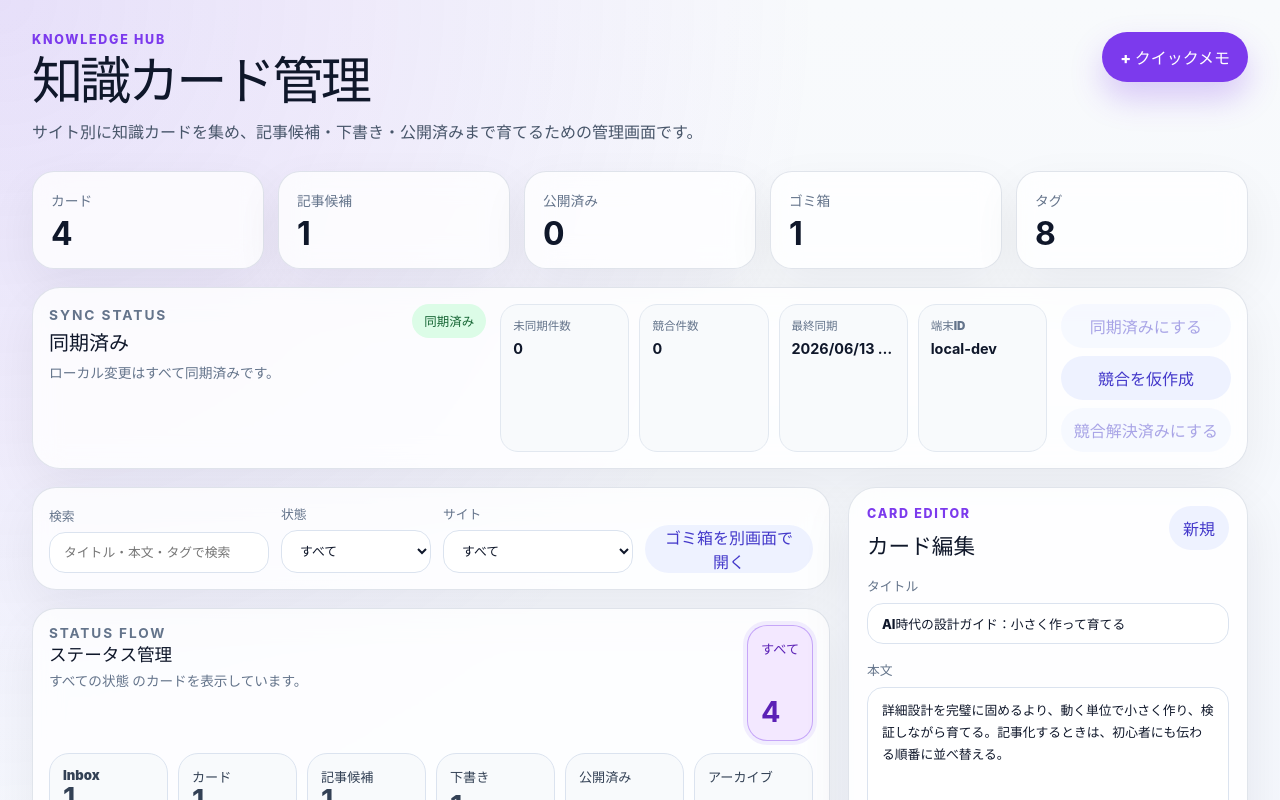
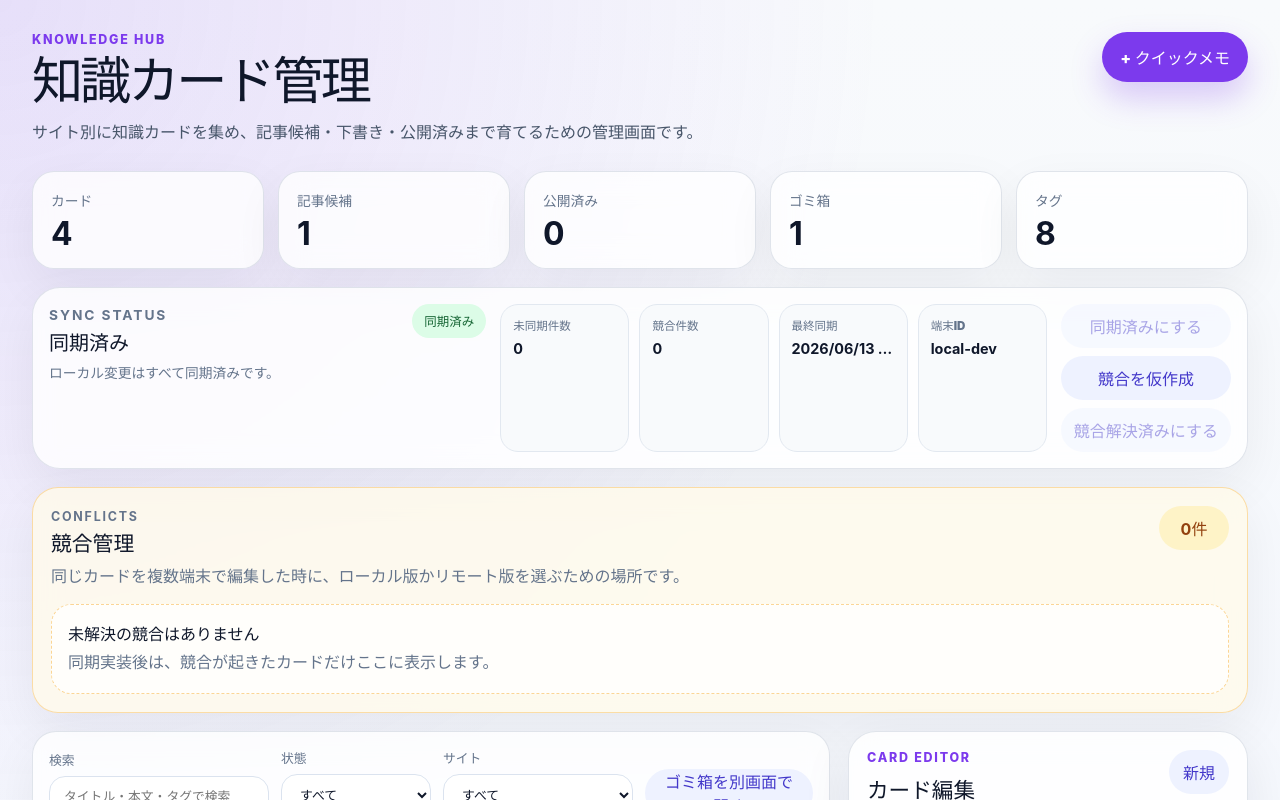
Before and after one commit to yuki6868/knowledge-hub, a React (Vite) app in the folder frontend/: page / in a window 1280 px wide. Shown: the top 800 px of the page. Built offline with nearby package versions, Linux system fonts and the light colour scheme.

Commit message:
feat: 競合管理

```diff
--- a/frontend/src/App.css
+++ b/frontend/src/App.css
@@ -1113,3 +1113,185 @@
   cursor: pointer;
   font-weight: 900;
 }
+
+.conflict-panel {
+  max-width: 1320px;
+  margin: 0 auto 18px;
+  padding: 18px;
+  border: 1px solid rgba(245, 158, 11, 0.32);
+  border-radius: 26px;
+  background: rgba(255, 251, 235, 0.82);
+  box-shadow: 0 18px 50px rgba(15, 23, 42, 0.06);
+  backdrop-filter: blur(14px);
+}
+
+.conflict-panel-header {
+  display: flex;
+  align-items: flex-start;
+  justify-content: space-between;
+  gap: 16px;
+  margin-bottom: 14px;
+}
+
+.conflict-panel-header h2 {
+  margin: 0 0 6px;
+  font-size: 1.3rem;
+}
+
+.conflict-panel-header p,
+.conflict-empty p {
+  margin: 0;
+  color: #64748b;
+  font-weight: 700;
+  line-height: 1.7;
+}
+
+.conflict-panel-header > strong {
+  flex: 0 0 auto;
+  min-width: 70px;
+  padding: 10px 14px;
+  border-radius: 999px;
+  color: #92400e;
+  background: #fef3c7;
+  text-align: center;
+}
+
+.conflict-empty {
+  padding: 16px;
+  border: 1px dashed rgba(245, 158, 11, 0.42);
+  border-radius: 20px;
+  background: rgba(255, 255, 255, 0.72);
+}
+
+.conflict-empty strong {
+  display: block;
+  margin-bottom: 4px;
+}
+
+.conflict-layout {
+  display: grid;
+  grid-template-columns: 260px minmax(0, 1fr);
+  gap: 14px;
+}
+
+.conflict-list {
+  display: flex;
+  flex-direction: column;
+  gap: 10px;
+}
+
+.conflict-list-item {
+  border: 1px solid rgba(245, 158, 11, 0.28);
+  border-radius: 18px;
+  padding: 12px;
+  color: #0f172a;
+  background: rgba(255, 255, 255, 0.72);
+  cursor: pointer;
+  text-align: left;
+}
+
+.conflict-list-item.active {
+  border-color: #f59e0b;
+  background: #fffbeb;
+  box-shadow: 0 14px 28px rgba(245, 158, 11, 0.14);
+}
+
+.conflict-list-item span,
+.conflict-list-item small {
+  display: block;
+}
+
+.conflict-list-item span {
+  margin-bottom: 5px;
+  font-weight: 900;
+}
+
+.conflict-list-item small {
+  color: #64748b;
+  font-weight: 700;
+}
+
+.conflict-detail {
+  min-width: 0;
+}
+
+.conflict-target-card {
+  display: flex;
+  align-items: center;
+  gap: 10px;
+  margin-bottom: 12px;
+  color: #64748b;
+  font-weight: 800;
+}
+
+.conflict-target-card strong {
+  color: #0f172a;
+}
+
+.conflict-compare-grid {
+  display: grid;
+  grid-template-columns: repeat(2, minmax(0, 1fr));
+  gap: 12px;
+}
+
+.conflict-version-card {
+  min-width: 0;
+  padding: 16px;
+  border: 1px solid rgba(99, 102, 241, 0.22);
+  border-radius: 22px;
+  background: rgba(255, 255, 255, 0.82);
+}
+
+.conflict-version-card.remote-version {
+  border-color: rgba(20, 184, 166, 0.26);
+}
+
+.conflict-version-header {
+  display: flex;
+  align-items: center;
+  justify-content: space-between;
+  gap: 10px;
+  margin-bottom: 10px;
+}
+
+.conflict-version-header span {
+  padding: 5px 9px;
+  border-radius: 999px;
+  color: #92400e;
+  background: #fef3c7;
+  font-size: 0.78rem;
+  font-weight: 900;
+}
+
+.conflict-version-card h3 {
+  margin: 0 0 8px;
+  font-size: 1rem;
+}
+
+.conflict-version-card p {
+  min-height: 96px;
+  max-height: 170px;
+  overflow: auto;
+  margin: 0 0 12px;
+  white-space: pre-wrap;
+  color: #475569;
+  font-weight: 650;
+  line-height: 1.7;
+}
+
+.conflict-version-card button {
+  border: 0;
+  border-radius: 999px;
+  padding: 10px 14px;
+  color: white;
+  background: #0f172a;
+  cursor: pointer;
+  font-weight: 900;
+}
+
+@media (max-width: 980px) {
+  .conflict-layout,
+  .conflict-compare-grid {
+    grid-template-columns: 1fr;
+  }
+}
--- a/frontend/src/App.tsx
+++ b/frontend/src/App.tsx
@@ -6,7 +6,7 @@ import {
   SITE_TYPES,
 } from './constants/knowledge'
 import { mockCards } from './data/mockCards'
-import type { CardHistory, CardStatus, CardWithTags, SiteType, Tag } from './types/knowledge'
+import type { CardHistory, CardStatus, CardWithTags, Conflict, SiteType, Tag } from './types/knowledge'
 import './App.css'
 
 type StatusFilter = CardStatus | 'all'
@@ -122,6 +122,14 @@ function normalizeTagName(value: string): string {
   return value.trim().replace(/^#/, '').toLowerCase()
 }
 
+function getConflictPreview(localValue: string | null, remoteValue: string | null): string {
+  if (localValue && remoteValue && localValue !== remoteValue) return '差分あり'
+  if (localValue === remoteValue) return '同じ内容'
+  if (localValue && !remoteValue) return 'ローカルのみ'
+  if (!localValue && remoteValue) return 'リモートのみ'
+  return '空'
+}
+
 function hasTag(card: CardWithTags, tagName: string): boolean {
   return card.tags.some((tag) => tag.name === tagName)
 }
@@ -157,6 +165,8 @@ function toFormState(card: CardWithTags): CardFormState {
 function App() {
   const [cards, setCards] = useState<CardWithTags[]>(mockCards)
   const [cardHistories, setCardHistories] = useState<CardHistory[]>([])
+  const [conflicts, setConflicts] = useState<Conflict[]>([])
+  const [selectedConflictId, setSelectedConflictId] = useState<string | null>(null)
   const [searchText, setSearchText] = useState('')
   const [statusFilter, setStatusFilter] = useState<StatusFilter>('all')
   const [siteFilter, setSiteFilter] = useState<SiteFilter>('all')
@@ -183,24 +193,61 @@ function App() {
       .sort((a, b) => b.saved_at.localeCompare(a.saved_at))
   }, [cardHistories, selectedCardId])
 
+  const unresolvedConflicts = useMemo(() => {
+    return conflicts
+      .filter((conflict) => !conflict.resolved)
+      .sort((a, b) => b.created_at.localeCompare(a.created_at))
+  }, [conflicts])
+
+  const selectedConflict = useMemo(() => {
+    return unresolvedConflicts.find((conflict) => conflict.id === selectedConflictId) ?? unresolvedConflicts[0] ?? null
+  }, [selectedConflictId, unresolvedConflicts])
+
+  const selectedConflictCard = useMemo(() => {
+    if (!selectedConflict) return null
+    return cards.find((card) => card.id === selectedConflict.card_id) ?? null
+  }, [cards, selectedConflict])
+
   const markLocalChange = () => {
     setSyncState((current) => ({
       ...current,
-      status: current.conflictCount > 0 ? 'conflict' : 'pending',
+      status: unresolvedConflicts.length > 0 ? 'conflict' : 'pending',
       pendingCount: current.pendingCount + 1,
+      conflictCount: unresolvedConflicts.length,
     }))
   }
 
   const markSynced = () => {
     setSyncState((current) => ({
       ...current,
-      status: current.conflictCount > 0 ? 'conflict' : 'synced',
+      status: unresolvedConflicts.length > 0 ? 'conflict' : 'synced',
       pendingCount: 0,
+      conflictCount: unresolvedConflicts.length,
       lastSyncedAt: new Date().toISOString(),
     }))
   }
 
   const simulateConflict = () => {
+    const targetCard = selectedCard ?? cards.find((card) => card.status !== 'trash') ?? null
+    if (!targetCard) return
+
+    const now = new Date().toISOString()
+    const conflict: Conflict = {
+      id: createId('conflict'),
+      card_id: targetCard.id,
+      local_title: targetCard.title,
+      local_body: targetCard.body,
+      remote_title: `${targetCard.title}（別端末版）`,
+      remote_body: `${targetCard.body}
+
+---
+別端末で追記された想定メモです。`,
+      created_at: now,
+      resolved: false,
+    }
+
+    setConflicts((current) => [conflict, ...current])
+    setSelectedConflictId(conflict.id)
     setSyncState((current) => ({
       ...current,
       status: 'conflict',
@@ -208,7 +255,51 @@ function App() {
     }))
   }
 
+  const resolveConflict = (conflictId: string, strategy: 'local' | 'remote') => {
+    const conflict = conflicts.find((item) => item.id === conflictId)
+    if (!conflict) return
+
+    const now = new Date().toISOString()
+
+    if (strategy === 'remote') {
+      setCards((current) =>
+        current.map((card) =>
+          card.id === conflict.card_id
+            ? {
+                ...card,
+                title: conflict.remote_title ?? card.title,
+                body: conflict.remote_body ?? card.body,
+                updated_at: now,
+              }
+            : card,
+        ),
+      )
+
+      if (selectedCardId === conflict.card_id) {
+        setForm((current) => ({
+          ...current,
+          title: conflict.remote_title ?? current.title,
+          body: conflict.remote_body ?? current.body,
+        }))
+      }
+    }
+
+    setConflicts((current) =>
+      current.map((item) => (item.id === conflictId ? { ...item, resolved: true } : item)),
+    )
+    setSelectedConflictId(null)
+
+    const nextConflictCount = Math.max(unresolvedConflicts.length - 1, 0)
+    setSyncState((current) => ({
+      ...current,
+      status: nextConflictCount > 0 ? 'conflict' : current.pendingCount > 0 ? 'pending' : 'synced',
+      conflictCount: nextConflictCount,
+    }))
+  }
+
   const resolveConflicts = () => {
+    setConflicts((current) => current.map((conflict) => ({ ...conflict, resolved: true })))
+    setSelectedConflictId(null)
     setSyncState((current) => ({
       ...current,
       status: current.pendingCount > 0 ? 'pending' : 'synced',
@@ -288,13 +379,13 @@ function App() {
   const trashCount = trashCards.length
   const totalTagCount = allTags.length
   const syncStatusLabel =
-    syncState.status === 'synced' ? '同期済み' : syncState.status === 'pending' ? '未同期あり' : '競合あり'
+    unresolvedConflicts.length > 0 ? '競合あり' : syncState.status === 'synced' ? '同期済み' : '未同期あり'
   const syncStatusDescription =
-    syncState.status === 'synced'
-      ? 'ローカル変更はすべて同期済みです。'
-      : syncState.status === 'pending'
-        ? 'ローカル変更があります。Supabase接続後はここから同期します。'
-        : '別端末更新との衝突を検出した想定です。競合解決画面につなげます。'
+    unresolvedConflicts.length > 0
+      ? '別端末更新との衝突があります。下の競合管理で採用する内容を選びます。'
+      : syncState.status === 'synced'
+        ? 'ローカル変更はすべて同期済みです。'
+        : 'ローカル変更があります。Supabase接続後はここから同期します。'
 
   const startNewCard = () => {
     setEditorMode('new')
@@ -667,7 +758,7 @@ function App() {
           </div>
           <div>
             <span>競合件数</span>
-            <strong>{syncState.conflictCount}</strong>
+            <strong>{unresolvedConflicts.length}</strong>
           </div>
           <div>
             <span>最終同期</span>
@@ -690,6 +781,78 @@ function App() {
             競合解決済みにする
           </button>
         </div>
+      </section>
+
+      <section className="conflict-panel" aria-label="競合管理">
+        <div className="conflict-panel-header">
+          <div>
+            <p className="eyebrow">Conflicts</p>
+            <h2>競合管理</h2>
+            <p>同じカードを複数端末で編集した時に、ローカル版かリモート版を選ぶための場所です。</p>
+          </div>
+          <strong>{unresolvedConflicts.length}件</strong>
+        </div>
+
+        {unresolvedConflicts.length === 0 ? (
+          <div className="conflict-empty">
+            <strong>未解決の競合はありません</strong>
+            <p>同期実装後は、競合が起きたカードだけここに表示します。</p>
+          </div>
+        ) : (
+          <div className="conflict-layout">
+            <div className="conflict-list" aria-label="競合一覧">
+              {unresolvedConflicts.map((conflict) => {
+                const card = cards.find((item) => item.id === conflict.card_id)
+                return (
+                  <button
+                    className={selectedConflict?.id === conflict.id ? 'conflict-list-item active' : 'conflict-list-item'}
+                    key={conflict.id}
+                    type="button"
+                    onClick={() => setSelectedConflictId(conflict.id)}
+                  >
+                    <span>{card?.title ?? conflict.local_title ?? '削除済みカード'}</span>
+                    <small>{formatFullDate(conflict.created_at)}</small>
+                  </button>
+                )
+              })}
+            </div>
+
+            {selectedConflict ? (
+              <div className="conflict-detail">
+                <div className="conflict-target-card">
+                  <span>対象カード</span>
+                  <strong>{selectedConflictCard?.title ?? selectedConflict.local_title ?? '削除済みカード'}</strong>
+                </div>
+
+                <div className="conflict-compare-grid">
+                  <article className="conflict-version-card">
+                    <div className="conflict-version-header">
+                      <strong>ローカル版</strong>
+                      <span>{getConflictPreview(selectedConflict.local_title, selectedConflict.remote_title)}</span>
+                    </div>
+                    <h3>{selectedConflict.local_title || '無題のカード'}</h3>
+                    <p>{selectedConflict.local_body || '本文なし'}</p>
+                    <button type="button" onClick={() => resolveConflict(selectedConflict.id, 'local')}>
+                      ローカル版を採用
+                    </button>
+                  </article>
+
+                  <article className="conflict-version-card remote-version">
+                    <div className="conflict-version-header">
+                      <strong>リモート版</strong>
+                      <span>{getConflictPreview(selectedConflict.remote_body, selectedConflict.local_body)}</span>
+                    </div>
+                    <h3>{selectedConflict.remote_title || '無題のカード'}</h3>
+                    <p>{selectedConflict.remote_body || '本文なし'}</p>
+                    <button type="button" onClick={() => resolveConflict(selectedConflict.id, 'remote')}>
+                      リモート版を採用
+                    </button>
+                  </article>
+                </div>
+              </div>
+            ) : null}
+          </div>
+        )}
       </section>
 
       <section className="workspace-grid">
```
Also changed, not shown: 1 other file (tests, documents, lock files or other folders).
